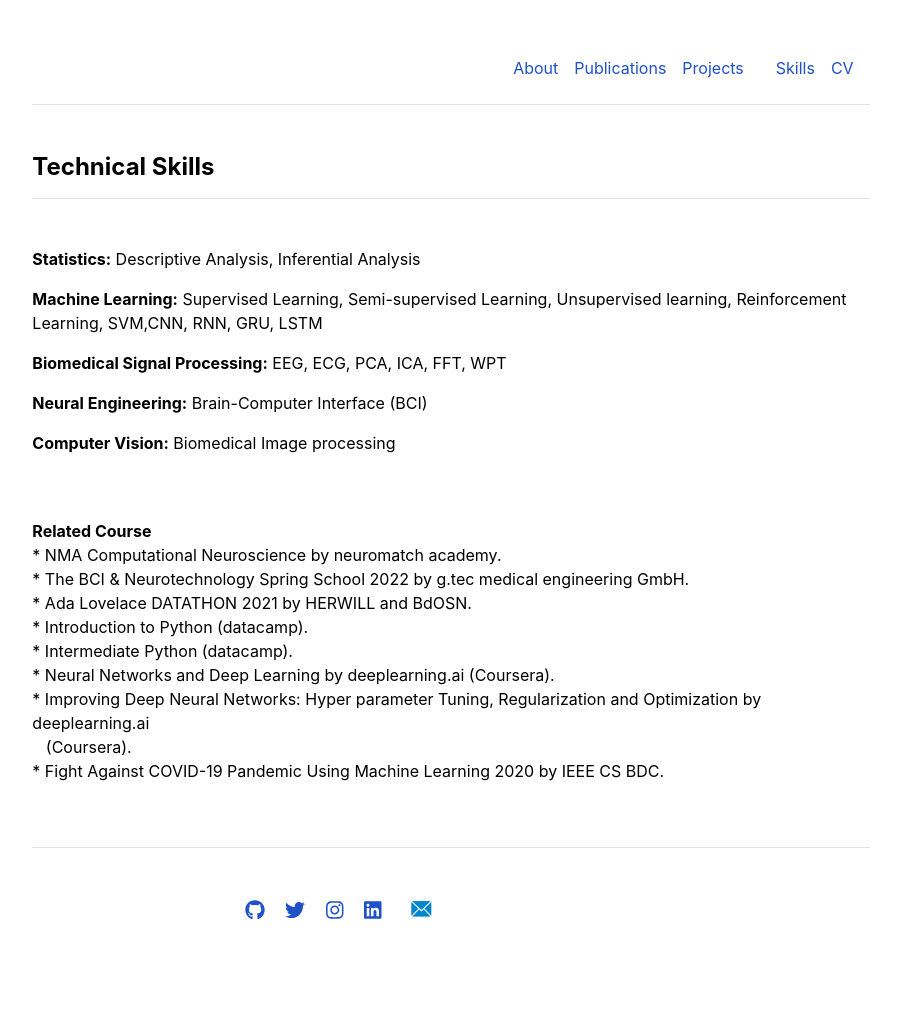
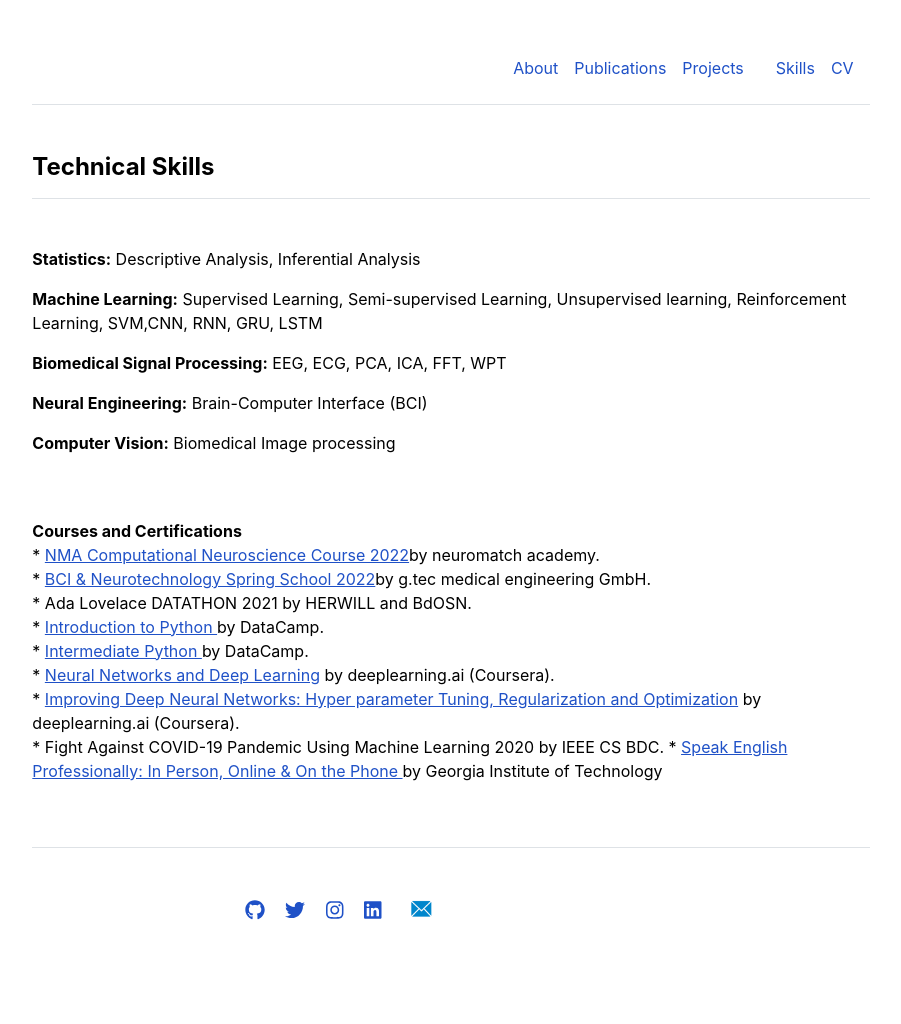
Before and after one commit to Anannabiswas/anannabiswas.github.io, a Jekyll site: the page built from Skills.md, in a window 1280 px wide. Shown: the whole page, without its empty margins (189-1090 px from the left). Built offline with Jekyll 4.4.1, drawn with Linux system fonts in a browser that asks for light colours.

Commit message:
Update Skills.md

```diff
--- a/Skills.md
+++ b/Skills.md
@@ -13,15 +13,18 @@ title: "Ananna Biswas | Skills "
     <p><b>Computer Vision:</b> Biomedical Image processing </p>
 
   </div>
-   <p><b>Related Course</b> <br>
-    * NMA Computational Neuroscience by neuromatch academy. <br>
-    * The BCI & Neurotechnology Spring School 2022 by g.tec medical engineering GmbH.<br>
+   <p><b>Courses and Certifications</b> <br>
+    * <a href= "https://portal.neuromatchacademy.org/certificate/e809b048-67e3-437e-9afa-aa23664965f1">NMA Computational Neuroscience Course 2022</a>by neuromatch
+      academy. <br>
+    * <a href= "/assets/certificate/gtec.pdf"> BCI & Neurotechnology Spring School 2022</a>by g.tec medical engineering GmbH.<br>
     * Ada Lovelace DATATHON 2021 by HERWILL and BdOSN. <br>
-    *	Introduction to Python (datacamp). <br>
-    * Intermediate Python (datacamp). <br>
-    * Neural Networks and Deep Learning by deeplearning.ai (Coursera). <br>
-    *	Improving Deep Neural Networks: Hyper parameter Tuning, Regularization and Optimization by deeplearning.ai <br>
-     &nbsp; &nbsp;(Coursera).<br>
+    * <a href = "https://www.datacamp.com/statement-of-accomplishment/course/09b6b804c6dfc5482f889a280984df2ec7f1a54a">Introduction to Python </a>by DataCamp. <br>
+    * <a href = "https://www.datacamp.com/statement-of-accomplishment/course/3a83e1f7ea92904cb1f01a06f0da80796ca09cd1">Intermediate Python </a> by DataCamp. <br>
+    * <a href = "https://www.coursera.org/account/accomplishments/certificate/KV4S79KAM6TQ">Neural Networks and Deep Learning</a> by deeplearning.ai (Coursera). <br>
+    *	<a href = "https://www.coursera.org/account/accomplishments/certificate/MSRJSYV8CDDA">Improving Deep Neural Networks: Hyper parameter Tuning, Regularization and
+      Optimization</a> by deeplearning.ai (Coursera).<br>
     * Fight Against COVID-19 Pandemic Using Machine Learning 2020 by IEEE CS BDC.
+    * <a href= "https://www.coursera.org/account/accomplishments/certificate/C7N82Z5JRBJJ"> Speak English Professionally: In Person, Online & On the Phone </a>by Georgia
+      Institute of Technology
   </p>
   </div>
```
